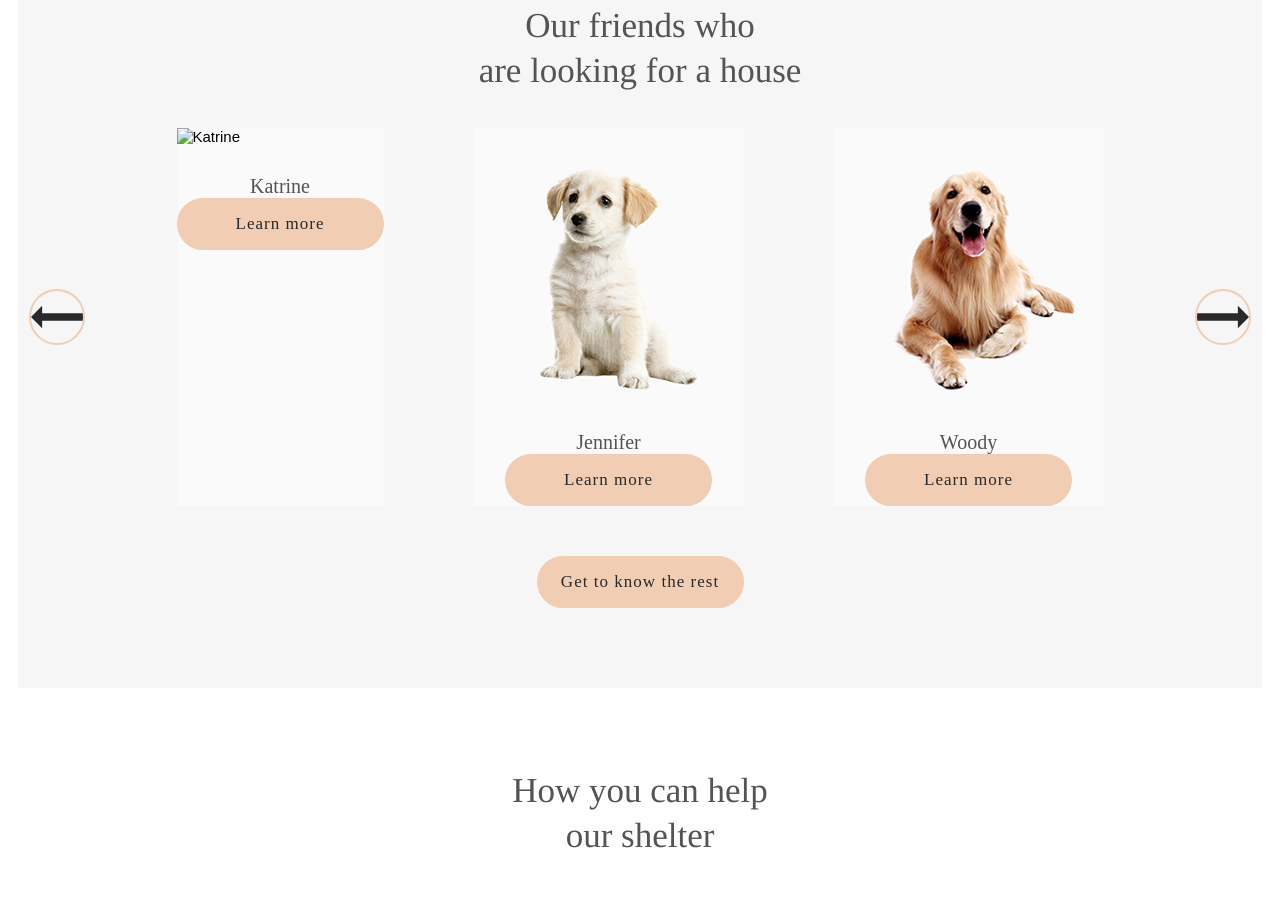
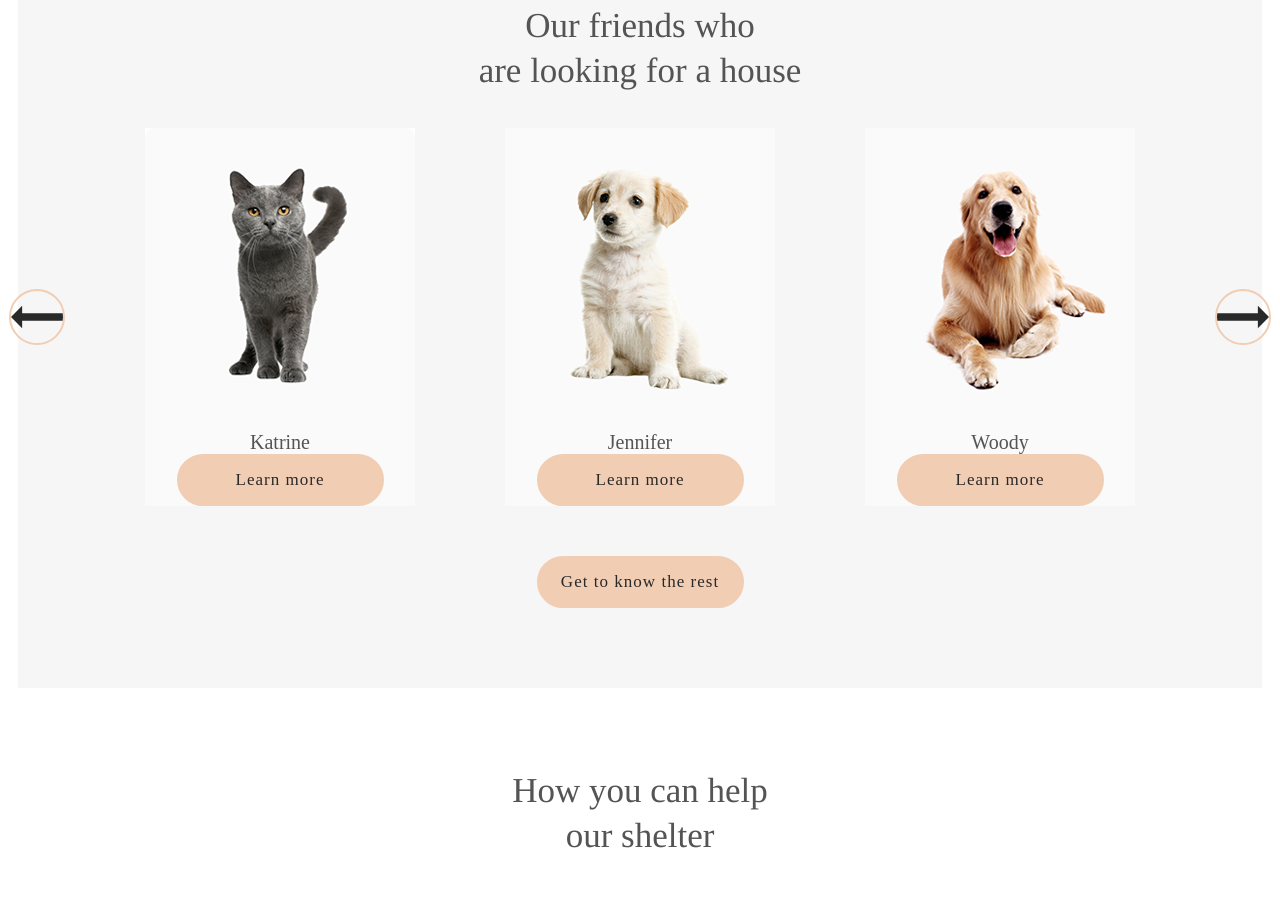
Before and after one commit to WSwetla/Shelter, a plain HTML site: page pages/main/index.html in a window 1280 px wide. Shown: the part 1612-2527 px from the top of the page. Drawn offline with Linux system fonts and the light colour scheme; a web font is replaced by a local one.

Commit message:
feat: fix a bug

```diff
--- a/pages/main/index.html
+++ b/pages/main/index.html
@@ -88,7 +88,7 @@
                     </div>
                         <div class="pet-cards">
                             <div class="pet-card">
-                                <img src=".././assets/images/katrine.png" alt="Katrine">
+                                <img src="../../assets/images/katrine.png" alt="Katrine">
                                 <div class="pet-title">Katrine</div>
                                 <button class="btn pets-btn">Learn more</button>
                             </div>
```
